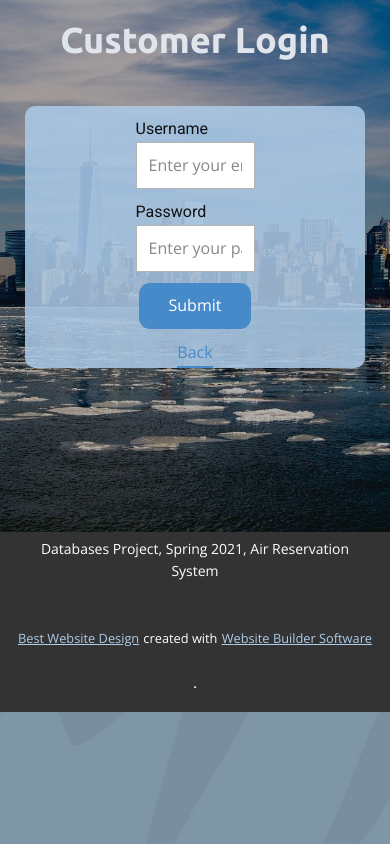
After one commit to meishinlee/airline-reservation-system, a Flask app: page /Customer-Login in a window 390 px wide. The commit adds this page. Run offline with Flask 2, Linux system fonts and the light colour scheme.

Commit message:
added custLogin

```diff
--- a/app.py
+++ b/app.py
@@ -19,9 +19,9 @@ def hello():
 	return render_template('index.html')
 
 #Define route for customer login
-@app.route('/login')
+@app.route('/Customer-Login')
 def login():
-	return render_template('Customer-Registration.html')
+	return render_template('Customer-Login.html')
 
 #Define route for register
 @app.route('/Customer-Registration')
--- /dev/null
+++ b/static/stylesheets/Customer-Login.css
@@ -0,0 +1,171 @@
+.u-section-1 {
+  background-image: linear-gradient(0deg, rgba(0,0,0,0.3), rgba(0,0,0,0.3)), url("images/c7f0ff5fdf116fc77eb944096bf20c88c67580fe2e845ebd3284dd65ed20c6c5d199c4932e411f33f7e248dd842cc8e4022ed0061ef4657248a3a2_1280.jpg");
+  background-position: 50% 50%;
+}
+
+.u-section-1 .u-sheet-1 {
+  min-height: 50vw;
+}
+
+.u-section-1 .u-group-1 {
+  width: 932px;
+  min-height: 73px;
+  margin: 20px auto 0 89px;
+}
+
+.u-section-1 .u-container-layout-1 {
+  padding-left: 20px;
+  padding-right: 20px;
+}
+
+.u-section-1 .u-text-1 {
+  font-size: 3rem;
+  font-weight: 700;
+  background-image: none;
+  margin: 0;
+}
+
+.u-section-1 .u-layout-wrap-1 {
+  width: 517px;
+  margin: 13px auto 60px;
+}
+
+.u-section-1 .u-layout-cell-1 {
+  min-height: 347px;
+}
+
+.u-section-1 .u-container-layout-2 {
+  padding: 0 60px;
+}
+
+.u-section-1 .u-form-1 {
+  height: 243px;
+  width: 352px;
+  margin: 37px auto 0;
+}
+
+.u-section-1 .u-btn-1 {
+  background-image: none;
+  border-style: none;
+}
+
+.u-section-1 .u-btn-2 {
+  border-style: none none solid;
+  margin: 0 auto;
+  padding: 0;
+}
+
+@media (max-width: 1199px) {
+  .u-section-1 .u-sheet-1 {
+    min-height: 581px;
+  }
+
+  .u-section-1 .u-group-1 {
+    width: 793px;
+    margin-left: 8px;
+  }
+
+  .u-section-1 .u-container-layout-1 {
+    padding-left: 16px;
+    padding-right: 16px;
+  }
+
+  .u-section-1 .u-text-1 {
+    position: relative;
+  }
+
+  .u-section-1 .u-layout-wrap-1 {
+    margin-bottom: -29px;
+  }
+
+  .u-section-1 .u-container-layout-2 {
+    padding-left: 49px;
+    padding-right: 49px;
+  }
+
+  .u-section-1 .u-form-1 {
+    margin-top: 0;
+    width: 139px;
+  }
+}
+
+@media (max-width: 991px) {
+  .u-section-1 .u-sheet-1 {
+    min-height: 455px;
+  }
+
+  .u-section-1 .u-group-1 {
+    width: 608px;
+    margin-left: 0;
+  }
+
+  .u-section-1 .u-container-layout-1 {
+    padding-left: 10px;
+    padding-right: 10px;
+  }
+
+  .u-section-1 .u-layout-wrap-1 {
+    margin-bottom: 2px;
+  }
+
+  .u-section-1 .u-layout-cell-1 {
+    min-height: 100px;
+  }
+
+  .u-section-1 .u-container-layout-2 {
+    padding-left: 31px;
+    padding-right: 31px;
+  }
+}
+
+@media (max-width: 767px) {
+  .u-section-1 .u-sheet-1 {
+    min-height: 762px;
+  }
+
+  .u-section-1 .u-group-1 {
+    width: 540px;
+  }
+
+  .u-section-1 .u-container-layout-1 {
+    padding-left: 5px;
+    padding-right: 5px;
+  }
+
+  .u-section-1 .u-layout-wrap-1 {
+    margin-bottom: 50px;
+  }
+
+  .u-section-1 .u-container-layout-2 {
+    padding-left: 50px;
+    padding-right: 50px;
+  }
+}
+
+@media (max-width: 575px) {
+  .u-section-1 .u-sheet-1 {
+    min-height: 532px;
+  }
+
+  .u-section-1 .u-group-1 {
+    width: 340px;
+  }
+
+  .u-section-1 .u-container-layout-1 {
+    padding-left: 1px;
+    padding-right: 1px;
+  }
+
+  .u-section-1 .u-text-1 {
+    font-size: 2.25rem;
+  }
+
+  .u-section-1 .u-layout-wrap-1 {
+    width: 340px;
+  }
+
+  .u-section-1 .u-container-layout-2 {
+    padding-left: 15px;
+    padding-right: 15px;
+  }
+}
--- /dev/null
+++ b/templates/Customer-Login.html
@@ -0,0 +1,88 @@
+<!DOCTYPE html>
+<html style="font-size: 16px;">
+  <head>
+    <meta name="viewport" content="width=device-width, initial-scale=1.0">
+    <meta charset="utf-8">
+    <meta name="keywords" content="REAL ESTATE AGENCY, Dream House, Amanda Martocchio Architecture, The design challenge, What We Do, Practicing at the confluence of art, architecture, and building technology, we collaborate with clients to create buildings and environments in dialogue with culture and place., Good Work, Greenwich Modern, What to learn more?">
+    <meta name="description" content="">
+    <meta name="page_type" content="np-template-header-footer-from-plugin">
+    <title>Customer Login</title>
+    <link rel="stylesheet" href="{{ url_for('static', filename='stylesheets/nicepage.css') }}" media="screen">
+<link rel="stylesheet" href="{{ url_for('static', filename='stylesheets/Customer-Login.css') }}" media="screen">
+    <script class="u-script" type="text/javascript" src="{{ url_for('static', filename='scripts/jquery.js') }}" defer=""></script>
+    <script class="u-script" type="text/javascript" src="{{ url_for('static', filename='scripts/nicepage.js') }}" defer=""></script>
+    <meta name="generator" content="Nicepage 3.11.0, nicepage.com">
+    <link id="u-theme-google-font" rel="stylesheet" href="https://fonts.googleapis.com/css?family=Roboto:100,100i,300,300i,400,400i,500,500i,700,700i,900,900i|Open+Sans:300,300i,400,400i,600,600i,700,700i,800,800i">
+    <link id="u-page-google-font" rel="stylesheet" href="https://fonts.googleapis.com/css?family=Ubuntu:300,300i,400,400i,500,500i,700,700i|Roboto:100,100i,300,300i,400,400i,500,500i,700,700i,900,900i">
+
+
+    <script type="application/ld+json">{
+		"@context": "http://schema.org",
+		"@type": "Organization",
+		"name": "",
+		"url": "index.html"
+}</script>
+    <meta property="og:title" content="Customer Login">
+    <meta property="og:type" content="website">
+    <meta name="theme-color" content="#478ac9">
+    <link rel="canonical" href="index.html">
+    <meta property="og:url" content="index.html">
+  </head>
+  <body class="u-body">
+    <section class="u-clearfix u-image u-shading u-section-1" id="carousel_dcaf" data-image-width="150" data-image-height="99">
+      <div class="u-clearfix u-sheet u-sheet-1">
+        <div class="u-align-center u-container-style u-group u-shape-rectangle u-group-1">
+          <div class="u-container-layout u-container-layout-1">
+            <h1 class="u-custom-font u-font-ubuntu u-text u-text-palette-5-light-2 u-text-1">Customer Login</h1>
+          </div>
+        </div>
+        <div class="u-clearfix u-gutter-0 u-layout-wrap u-layout-wrap-1">
+          <div class="u-layout">
+            <div class="u-layout-row">
+              <div class="u-align-left u-container-style u-layout-cell u-opacity u-opacity-85 u-palette-1-light-2 u-radius-10 u-right-cell u-shape-round u-size-60 u-layout-cell-1">
+                <div class="u-container-layout u-container-layout-2">
+                  <div class="u-form u-form-1">
+                    <form action="#" method="POST" class="u-clearfix u-form-spacing-10 u-form-vertical u-inner-form" style="padding: 10px" source="custom" name="form">
+                      <div class="u-form-group u-form-name">
+                        <label for="name-8993" class="u-custom-font u-font-roboto u-label">Username</label>
+                        <input type="text" placeholder="Enter your email" id="name-8993" name="customer-username" class="u-border-1 u-border-grey-30 u-input u-input-rectangle u-white" required="">
+                      </div>
+                      <div class="u-form-group">
+                        <label for="email-8993" class="u-custom-font u-font-roboto u-label">Password</label>
+                        <input type="password" placeholder="Enter your password" id="email-8993" name="customer-password" class="u-border-1 u-border-grey-30 u-input u-input-rectangle u-white" required="required">
+                      </div>
+                      <div class="u-align-center u-form-group u-form-submit">
+                        <a href="#" class="u-active-white u-btn u-btn-round u-btn-submit u-button-style u-hover-custom-color-1 u-palette-1-base u-radius-11 u-text-active-custom-color-1 u-btn-1">Submit</a>
+                        <input type="submit" value="submit" class="u-form-control-hidden">
+                      </div>
+                      <div class="u-form-send-message u-form-send-success"> Thank you! Your message has been sent. </div>
+                      <div class="u-form-send-error u-form-send-message"> Unable to send your message. Please fix errors then try again. </div>
+                      <input type="hidden" value="" name="recaptchaResponse">
+                    </form>
+                  </div>
+                  <a href="http://127.0.0.1:5000/" data-page-id="1909121869" class="u-active-none u-border-2 u-border-active-palette-2-dark-1 u-border-hover-palette-2-base u-border-palette-1-base u-btn u-button-style u-hover-none u-none u-text-hover-palette-2-base u-text-palette-1-base u-btn-2">Back</a>
+                </div>
+              </div>
+            </div>
+          </div>
+        </div>
+      </div>
+    </section>
+
+
+    <footer class="u-align-center u-clearfix u-footer u-grey-80 u-footer" id="sec-4114"><div class="u-clearfix u-sheet u-sheet-1">
+        <p class="u-small-text u-text u-text-variant u-text-1">Databases Project, Spring 2021, Air Reservation System</p>
+      </div></footer>
+    <section class="u-backlink u-clearfix u-grey-80">
+      <a class="u-link" href="https://nicepage.com/website-design" target="_blank">
+        <span>Best Website Design</span>
+      </a>
+      <p class="u-text">
+        <span>created with</span>
+      </p>
+      <a class="u-link" href="https://nicepage.com/" target="_blank">
+        <span>Website Builder Software</span>
+      </a>.
+    </section>
+  </body>
+</html>
--- a/templates/Customer-Registration.html
+++ b/templates/Customer-Registration.html
@@ -52,7 +52,7 @@
             </div>
             <div class="u-form-group u-form-name u-form-partition-factor-4 u-form-group-4">
               <label for="name-693f" class="u-label">Password</label>
-              <input type="text" placeholder="Enter your Password" id="name-693f" name="password" class="u-grey-5 u-input u-input-rectangle" required="">
+              <input type="password" placeholder="Enter your Password" id="name-693f" name="password" class="u-grey-5 u-input u-input-rectangle" required="">
             </div>
             <div class="u-form-address u-form-group u-form-partition-factor-4 u-form-group-5">
               <label for="address-0277" class="u-label">Street</label>
--- a/templates/index.html
+++ b/templates/index.html
@@ -65,7 +65,7 @@
 </g></svg></span>
               <h3 class="u-align-center u-custom-font u-font-roboto-slab u-text u-text-palette-4-base u-text-2">Customers&nbsp;</h3>
               <a href="http://127.0.0.1:5000/Customer-Registration" data-page-id="98148059" class="u-border-2 u-btn u-btn-round u-button-style u-hover-palette-1-dark-1 u-palette-1-base u-radius-50 u-btn-1">register</a>
-              <a href="https://nicepage.com/k/retro-website-templates" class="u-active-none u-border-2 u-border-palette-1-base u-btn u-btn-rectangle u-button-style u-hover-none u-none u-btn-2">Log In</a>
+              <a href="http://127.0.0.1:5000/Customer-Login" class="u-active-none u-border-2 u-border-palette-1-base u-btn u-btn-rectangle u-button-style u-hover-none u-none u-btn-2">Log In</a>
               <p class="u-align-center u-text u-text-palette-4-dark-2 u-text-3">You’re in charge! Create your own roundtrip with our extensive services in flights.&nbsp;&nbsp;<br>
               </p>
             </div>
```
Also changed, not shown: templates/About.html (deleted, +0 -74 lines), templates/Home.css (deleted, +0 -246 lines), templates/Home.html (deleted, +0 -113 lines), static/stylesheets/images/c7f0ff5fdf116fc77eb944096bf20c88c67580fe2e845ebd3284dd65ed20c6c5d199c4932e411f33f7e248dd842cc8e4022ed0061ef4657248a3a2_1280.jpg (added), templates/About.css (deleted).
